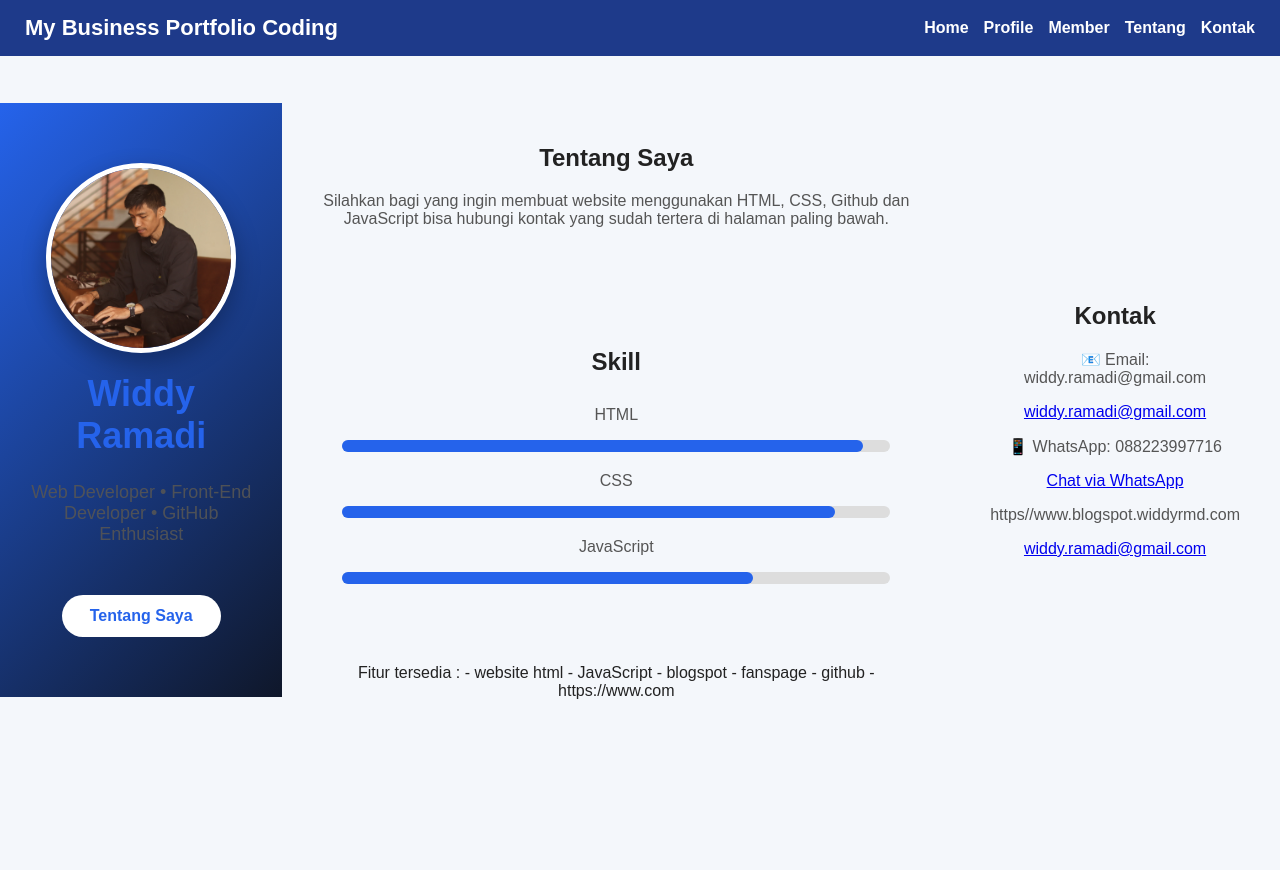
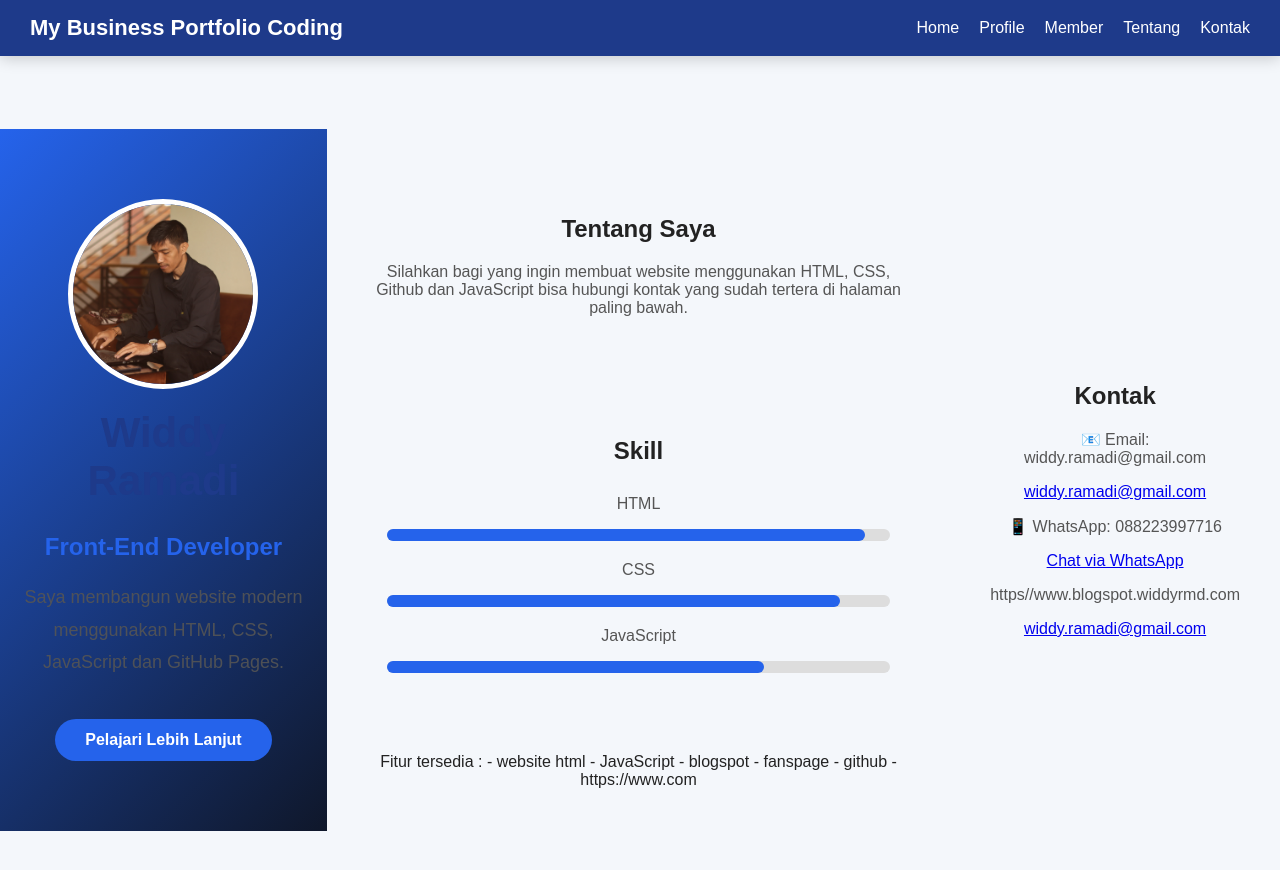
Before and after one commit to widdyramadi/website-pribadi, a plain HTML site: page index.html in a window 1280 px wide. Before the commit the page ends 800 px from the top, so only its background shows below. Drawn offline with Linux system fonts and the light colour scheme.

Commit message:
Website Profesional
Programmer Pages

```diff
--- a/index.html
+++ b/index.html
@@ -17,14 +17,20 @@
         <li><a href="#tentang">Tentang</a></li>
         <li><a href="#kontak">Kontak</a></li> </ul>
 </nav>
-<header class="hero">
-  <img src="./IMG-20221229-WA0003.jpg" alt="Foto Profil" class="profile-img">
+<header class="hero" id="home">
+
+    <img src="IMG-20221229-WA0003.jpg" alt="Foto Profil" class="profile-img-transition:0.4s;">
 
     <h1>Widdy Ramadi</h1>
 
-    <p>Web Developer • Front-End Developer • GitHub Enthusiast</p>
+    <h2>Front-End Developer</h2>
 
-    <a href="#about" class="btn">Tentang Saya</a>
+    <p>
+        Saya membangun website modern menggunakan HTML, CSS, JavaScript dan GitHub Pages.
+    </p>
+
+    <a href="#tentang" class="btn">Pelajari Lebih Lanjut</a>
+
 </header>
 
 
--- a/style.css
+++ b/style.css
@@ -55,15 +55,17 @@ nav{
     left:0;
     width:100%;
     background:#1e3a8a;
-    color:white;
     display:flex;
     justify-content:space-between;
     align-items:center;
-    padding:15px 25px;
+    padding:15px 30px;
     box-sizing:border-box;
+    z-index:1000;
+    box-shadow:0 2px 15px rgba(0,0,0,.2);
 }
 
 nav h2{
+    color:white;
     margin:0;
     font-size:22px;
 }
@@ -71,7 +73,7 @@ nav h2{
 nav ul{
     display:flex;
     list-style:none;
-    gap:15px;
+    gap:20px;
     margin:0;
     padding:0;
 }
@@ -79,7 +81,14 @@ nav ul{
 nav a{
     color:white;
     text-decoration:none;
-    font-weight:bold;
+    transition:.3s;
+}
+
+nav a:hover{
+    color:#ffd54f;
+}
+body{
+    padding-top:80px;
 }
 button{
     transition:0.3s;
@@ -269,3 +278,78 @@ body{
     padding:50px 20px;
     text-align:center;
 }
+.hero{
+    text-align:center;
+    padding:70px 20px;
+}
+
+.hero h1{
+    font-size:42px;
+    color:#1e3a8a;
+}
+
+.hero h2{
+    color:#2563eb;
+    margin-top:10px;
+}
+
+.hero p{
+    max-width:600px;
+    margin:20px auto;
+    line-height:1.8;
+    color:#555;
+}
+
+.profile-img{
+    width:170px;
+    height:170px;
+    border-radius:50%;
+    border:5px solid white;
+    box-shadow:0 10px 30px rgba(0,0,0,.25);
+    object-fit:cover;
+}
+
+.btn{
+    display:inline-block;
+    margin-top:20px;
+    padding:12px 30px;
+    background:#2563eb;
+    color:white;
+    text-decoration:none;
+    border-radius:30px;
+    transition:.3s;
+}
+
+.btn:hover{
+    background:#1d4ed8;
+    transform:scale(1.05);
+}
+.hero{
+    animation:fadeIn 1.2s ease;
+}
+
+section{
+    animation:fadeUp 1.5s ease;
+}
+
+@keyframes fadeIn{
+    from{
+        opacity:0;
+        transform:translateY(-30px);
+    }
+    to{
+        opacity:1;
+        transform:translateY(0);
+    }
+}
+
+@keyframes fadeUp{
+    from{
+        opacity:0;
+        transform:translateY(50px);
+    }
+    to{
+        opacity:1;
+        transform:translateY(0);
+    }
+}
```
